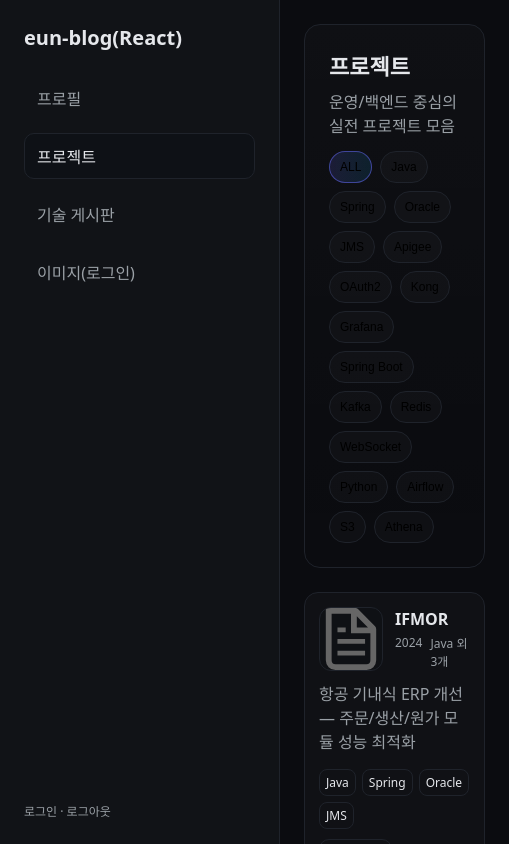
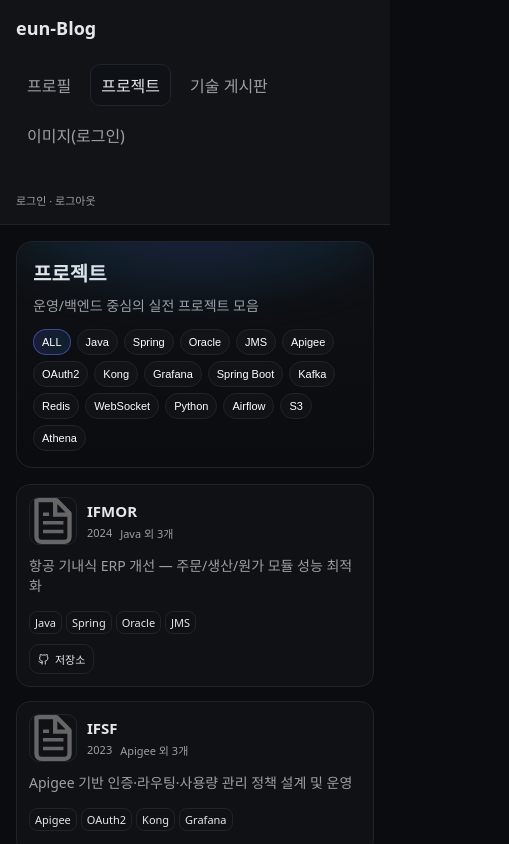
Before and after one commit to ket3613/eun-blog, a Next.js app: page /projects in a window 390 px wide. Shown: the top 844 px of the page, 509 px wide, since content can reach past the window. Built offline with nearby package versions, Linux system fonts and the light colour scheme.

Commit message:
-모바일 화면 적용, 글자색 변경
Signed-off-by: etkang <h.etkang@kalmate.net>

```diff
--- a/src/app/projects/page.tsx
+++ b/src/app/projects/page.tsx
@@ -85,11 +85,6 @@ export default function ProjectsPage() {
             </div>
 
             <div className={s.actions}>
-              {p.demoUrl ? (
-                <a href={p.demoUrl} target="_blank" rel="noreferrer" className={s.link}>
-                  <FiExternalLink /> 데모
-                </a>
-              ) : null}
               {p.repoUrl ? (
                 <a href={p.repoUrl} target="_blank" rel="noreferrer" className={s.link}>
                   <FiGithub /> 저장소
--- a/src/components/Sidebar.tsx
+++ b/src/components/Sidebar.tsx
@@ -14,7 +14,7 @@ export default function Sidebar() {
     const pathname = usePathname();
     return (
         <aside className={s.wrap}>
-            <div className={s.brand}>eun-blog(React)</div>
+            <div className={s.brand}>eun-Blog</div>
             <nav className={s.nav}>
                 {items.map(it => (
                     <Link key={it.href} href={it.href} className={`${s.link} ${pathname.startsWith(it.href) ? s.active : ""}`}>
--- a/src/lib/data.ts
+++ b/src/lib/data.ts
@@ -4,12 +4,11 @@ export const profile = {
     name: "강은택",
     title: "Backend Engineer",
     bio: "Java/Spring, AWS, ERP, API 서버 운영",
-    email: "ket3613@example.com",
+    email: "ket3613@naver.com",
     avatar: "/file.svg", // 프로필 이미지 경로 (임시 더미)
     role:"Admin",
     links: [
         { label: "GitHub", href: "https://github.com/ket3613" },
-        { label: "Blog", href: "#" }
     ],
     // 기술 스택과 숙련도 목록
     skills: [
@@ -18,7 +17,12 @@ export const profile = {
         { name: "OracleDB/SQL", years: 5 },
         { name: "AWS", years: 4 },
         { name: "Docker", years: 4 },
-        { name: "React", years: 3 }
+        { name: "React", years: 3 },
+        { name: "test1", years: 4 },
+        { name: "test2", years: 4 },
+        { name: "test3", years: 3 },
+        { name: "test4", years: 4 },
+        { name: "test5", years: 3 }
     ],
     // 주요 강점
     highlights: ["API 설계", "대용량 트래픽 운영", "모니터링/알림", "ERP 커스텀"],
@@ -38,7 +42,6 @@ export type Project = {
     description: string;
     stack: string[];
     url?: string; // 기존 단일 URL(보존)
-    demoUrl?: string; // 데모 링크
     repoUrl?: string; // GitHub 등 저장소 링크
     image?: string; // 카드 썸네일
     year?: number; // 진행 연도
@@ -63,8 +66,7 @@ export const projects: Project[] = [
         description: "",
         stack: ["Apigee", "OAuth2", "Kong", "Grafana"],
         year: 2023,
-        image: "/file.svg",
-        demoUrl: "#"
+        image: "/file.svg"
     },
     {
         id: "p3",
@@ -74,8 +76,7 @@ export const projects: Project[] = [
         stack: ["Spring Boot", "Kafka", "Redis", "WebSocket"],
         year: 2025,
         image: "/file.svg",
-        repoUrl: "#",
-        demoUrl: "#"
+        repoUrl: "#"
     },
     {
         id: "p4",
--- a/src/styles/layout.module.css
+++ b/src/styles/layout.module.css
@@ -19,3 +19,23 @@
     font-size: 24px;
     font-weight: 700
 }
+
+@media (max-width: 768px) {
+    .container {
+        display: block;
+        min-height: auto;
+    }
+
+    .main {
+        padding: 16px;
+    }
+
+    .header {
+        flex-wrap: wrap;
+        gap: 12px;
+    }
+
+    .title {
+        font-size: 20px;
+    }
+}
--- a/src/styles/projects.module.css
+++ b/src/styles/projects.module.css
@@ -41,6 +41,7 @@
 }
 
 .chip {
+    color: white;
   font-size: 12px;
   border: 1px solid var(--line);
   padding: 8px 10px;
@@ -128,3 +129,24 @@
   padding: 8px 10px;
   border-radius: 10px;
 }
+
+
+@media (max-width: 768px) {
+  .section { gap: 16px; }
+  .hero { padding: 16px; }
+  .title { font-size: 20px; }
+  .subtitle { font-size: 14px; }
+  .filters { gap: 6px; }
+  .chip { padding: 6px 8px; font-size: 11px; }
+
+  .card { padding: 12px; }
+  .header { grid-template-columns: 48px 1fr; gap: 10px; }
+  .thumb { width: 48px; height: 48px; border-radius: 10px; }
+  .name { font-size: 15px; }
+  .meta { font-size: 11px; }
+  .summary { font-size: 14px; }
+  .tags { gap: 4px; }
+  .tag { font-size: 11px; padding: 3px 5px; }
+  .actions { gap: 6px; flex-wrap: wrap; }
+  .link { padding: 6px 8px; font-size: 11px; }
+}
--- a/src/styles/sidebar.module.css
+++ b/src/styles/sidebar.module.css
@@ -44,3 +44,33 @@
     color: var(--text);
     background: #0e1116
 }
+
+@media (max-width: 768px) {
+    .wrap {
+        position: static;
+        top: auto;
+        height: auto;
+        padding: 16px;
+        border-right: none;
+        border-bottom: 1px solid var(--line);
+    }
+
+    .brand {
+        font-size: 18px;
+    }
+
+    .nav {
+        flex-direction: row;
+        flex-wrap: wrap;
+        gap: 8px;
+    }
+
+    .link {
+        padding: 8px 10px;
+    }
+
+    .footer {
+        margin-top: 12px;
+        font-size: 11px;
+    }
+}
```
